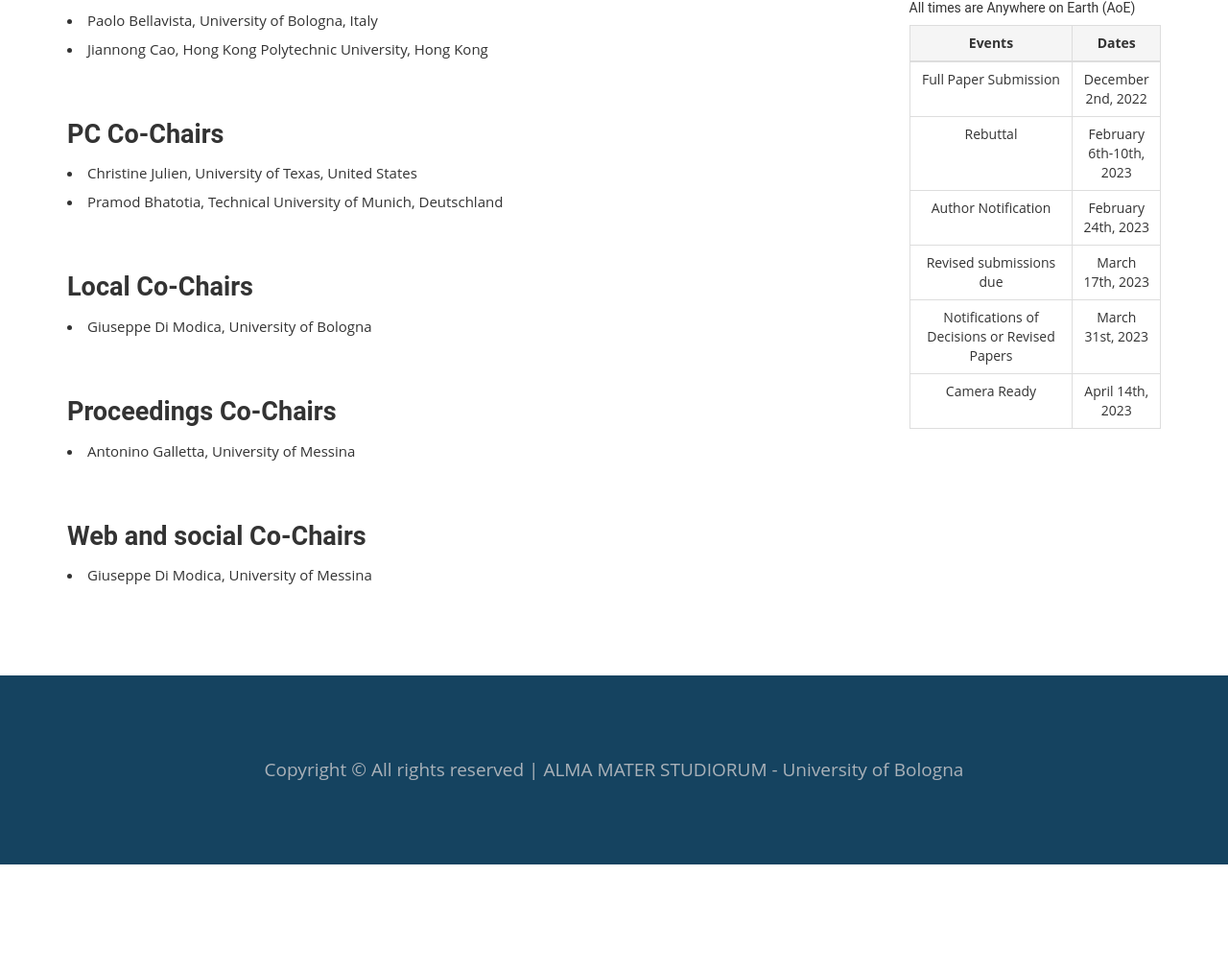
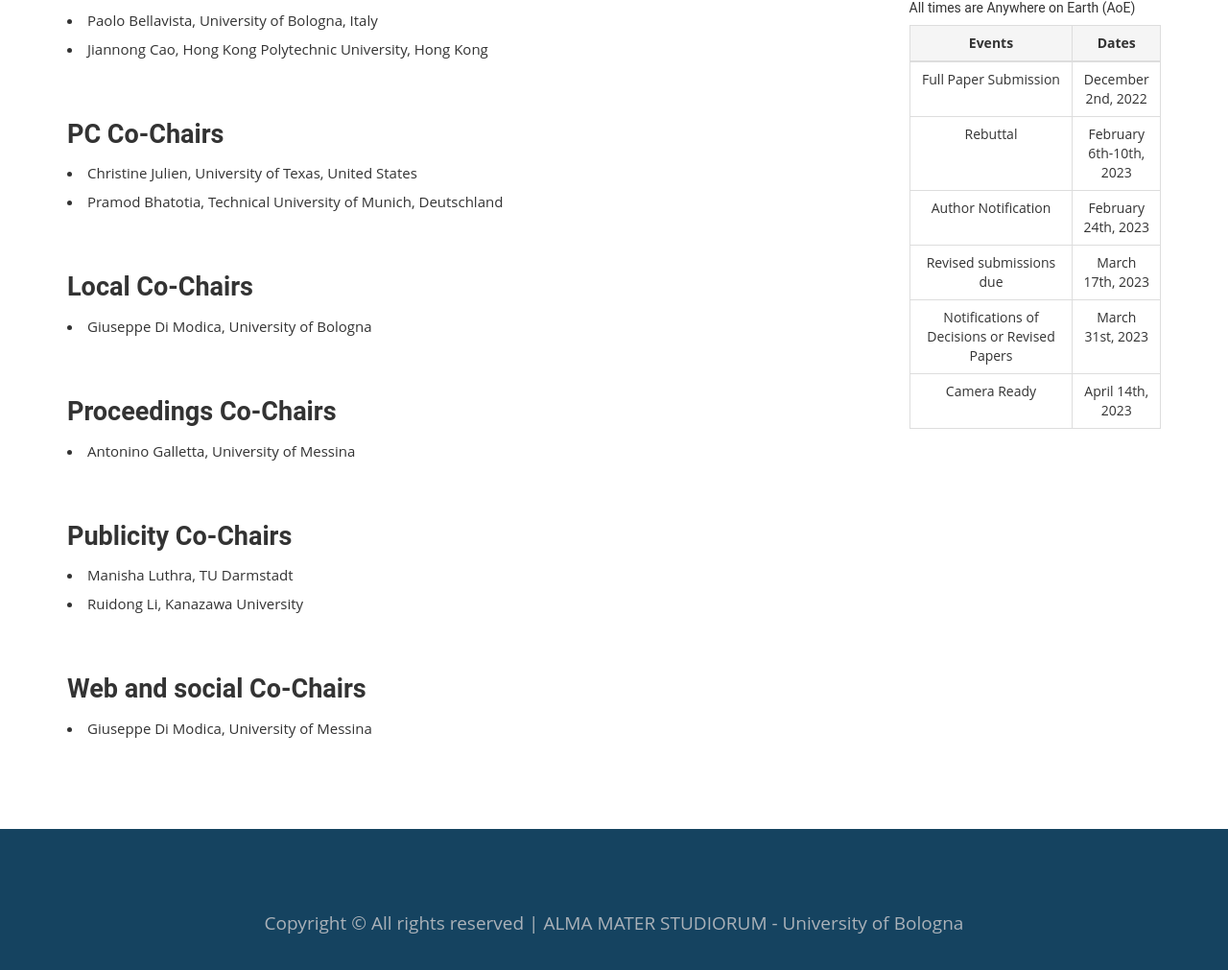
Before and after one commit to middleware-conf/2023, a plain HTML site: page organizing-committee/index.html in a window 1280 px wide. Shown: the part 470-1481 px from the top of the page at 96% size. Before the commit the page ends 1371 px from the top, so only its background shows below. Drawn offline with Linux system fonts and the light colour scheme.

Commit message:
added pubblicity co-chairs

```diff
--- a/organizing-committee/index.html
+++ b/organizing-committee/index.html
@@ -108,6 +108,12 @@
 
             <li align = "justify">Antonino Galletta, University of Messina</li>
 
+            <h1>Publicity Co-Chairs</h1>
+
+            <li align = "justify">Manisha Luthra, TU Darmstadt</li>
+
+            <li align = "justify">Ruidong Li, Kanazawa University</li>
+
             <h1>Web and social Co-Chairs</h1>
 
             <li align = "justify">Giuseppe Di Modica, University of Messina</li>
```
